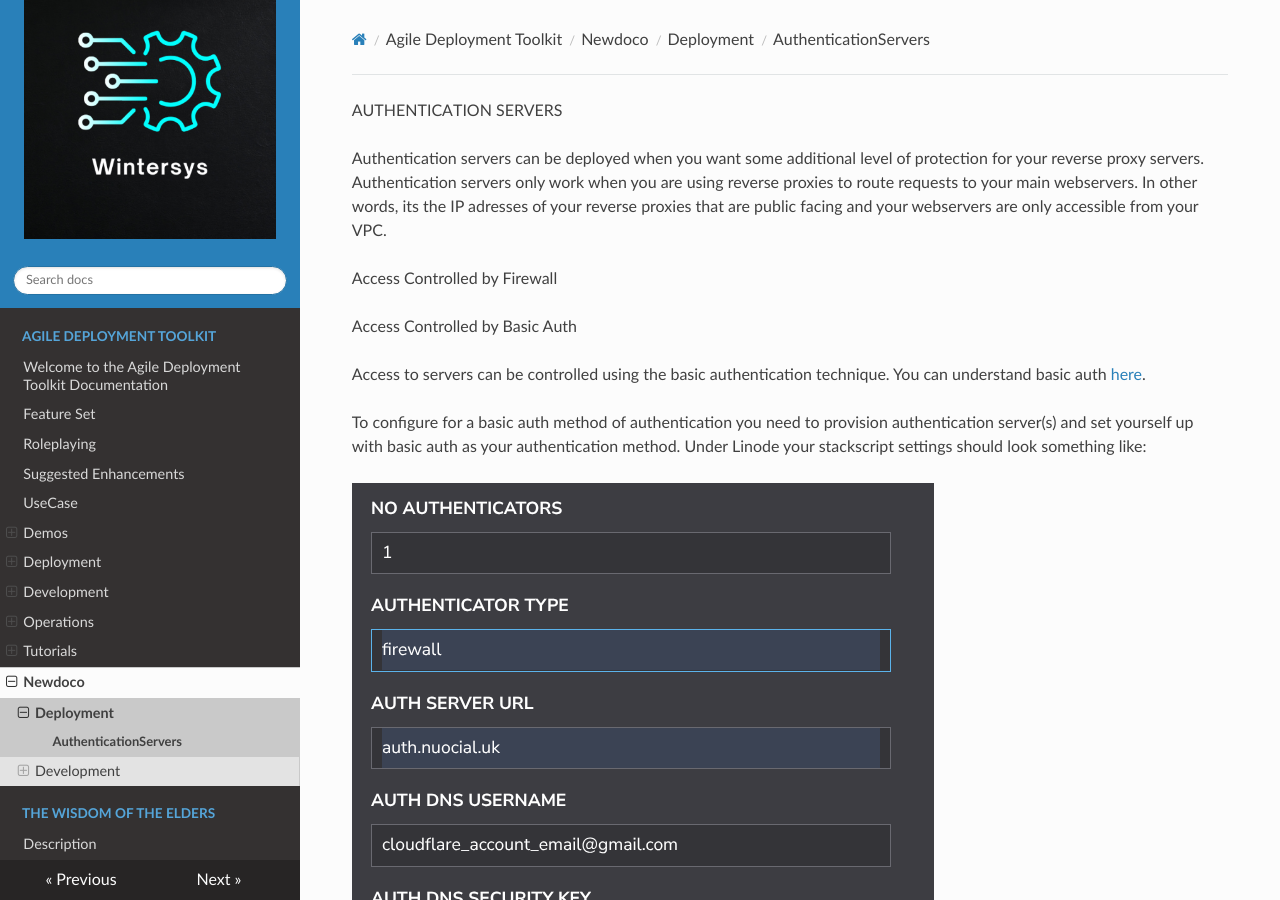
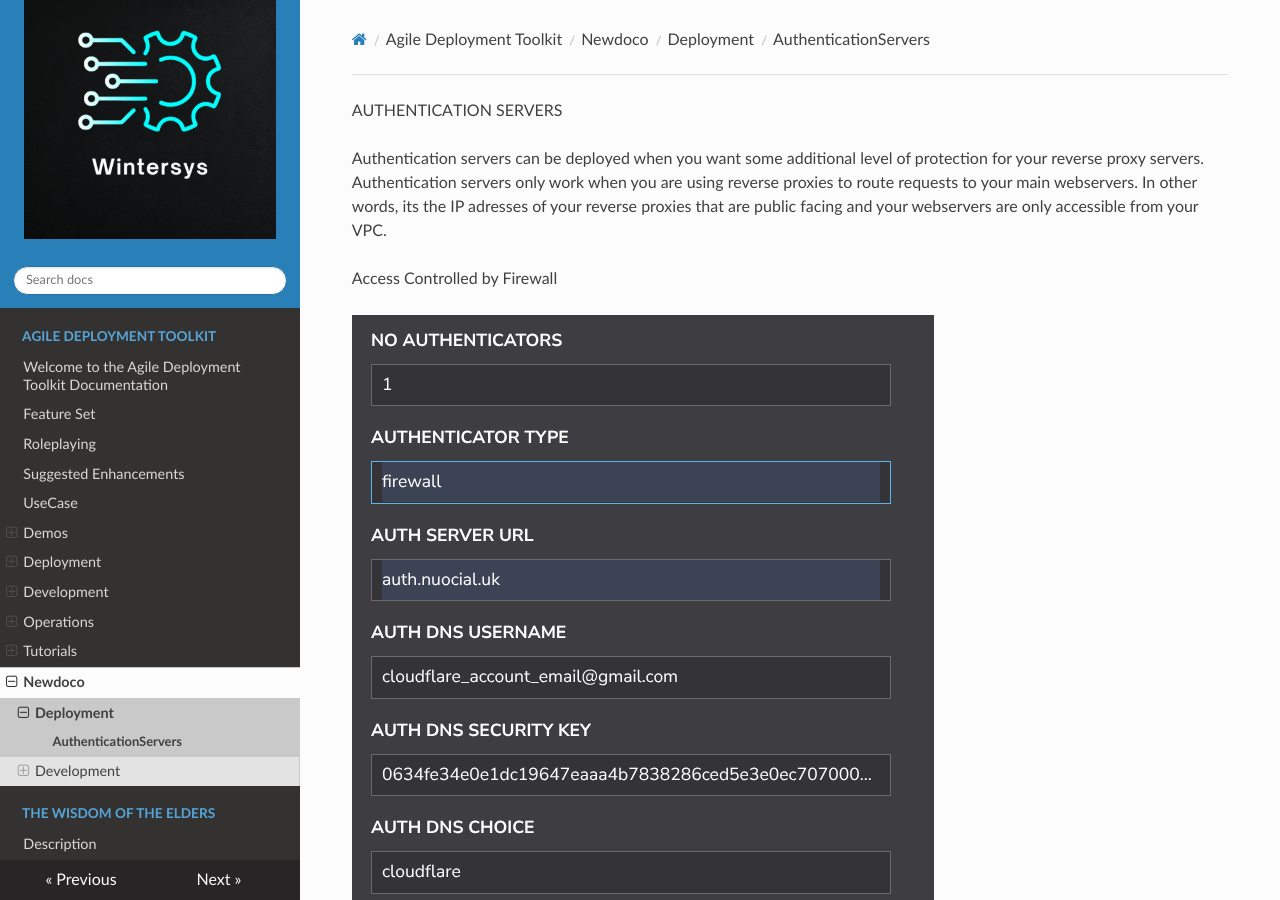
Before and after one commit to wintersys-dev/adt-documentation, an MkDocs documentation site: the page built from docs/Agile Deployment Toolkit/newdoco/Deployment/AuthenticationServers.md, in a window 1280 px wide and 900 px high. Built offline with MkDocs 1.6.1, drawn with Linux system fonts in a browser that asks for light colours; nearby versions of some CDN libraries.

Commit message:
Update AuthenticationServers.md

```diff
--- a/docs/Agile Deployment Toolkit/newdoco/Deployment/AuthenticationServers.md
+++ b/docs/Agile Deployment Toolkit/newdoco/Deployment/AuthenticationServers.md
@@ -4,7 +4,7 @@ Authentication servers can be deployed when you want some additional level of pr
 
 Access Controlled by Firewall
 
-
+![](images/basic-auth0.png "Basic Auth Authentication Screen")
 
 Access Controlled by Basic Auth
 
@@ -12,7 +12,7 @@ Access to servers can be controlled using the basic authentication technique. Yo
 
 To configure for a basic auth method of authentication you need to provision authentication server(s) and set yourself up with basic auth as your authentication method. Under Linode your stackscript settings should look something like:
 
-![](images/basic-auth0.png "Basic Auth Authentication Screen")
+
 
 Once the servers have deployed your server dashboard should look something like:
 
```
